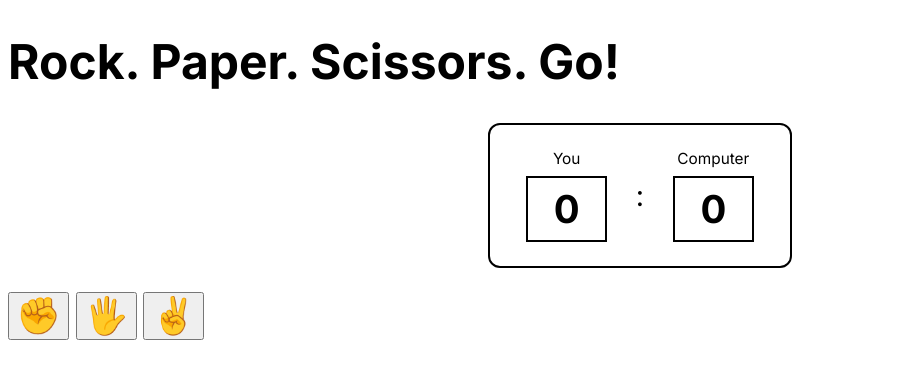
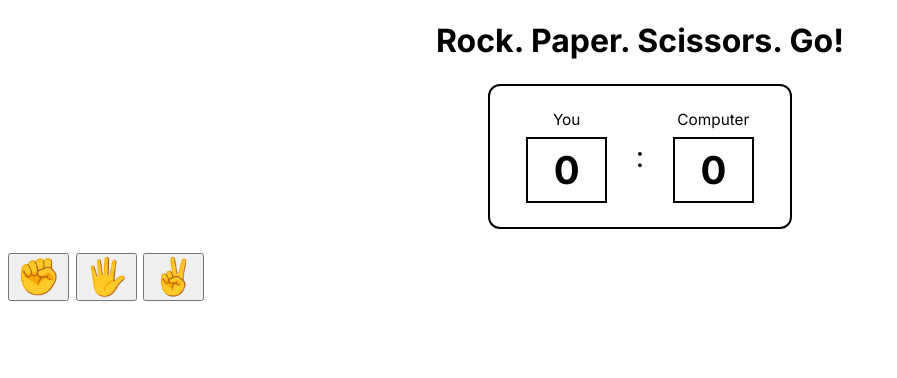
Before and after one commit to cedorikku/odin-rps, a plain HTML site: page index.html in a window 1280 px wide. Shown: the whole page, without its empty margins (0-897 px from the left). Drawn offline with Linux system fonts and the light colour scheme.

Commit message:
Resize header

```diff
--- a/styles.css
+++ b/styles.css
@@ -6,6 +6,12 @@
 
 body {
   font-size: 24px;
+}
+
+body > h1 {
+  text-align: center;;
+  margin-bottom: 18px;
+  font-size: 32px;
 }
 
 .scores-container {
```
